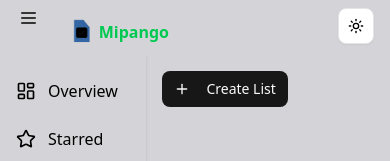
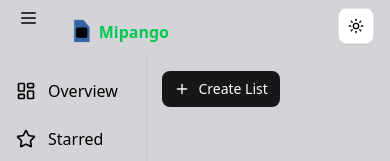
Before and after one commit to Nthumo/mipango, a Next.js app: page / in a window 390 px wide. Shown: the top 161 px of the page. Built offline with nearby package versions, Linux system fonts and the light colour scheme.

Commit message:
fixed createtask

```diff
--- a/app/components-mipango/createlist.tsx
+++ b/app/components-mipango/createlist.tsx
@@ -33,7 +33,7 @@ export default function CreateListModal({ onCreate }: Props) {
     <Dialog open={open} onOpenChange={setOpen}>
       <DialogTrigger asChild>
         <Button>
-          <Plus className="mr-2" />
+          <Plus className="md:mr-2" />
           Create List
         </Button>
       </DialogTrigger>
@@ -45,6 +45,7 @@ export default function CreateListModal({ onCreate }: Props) {
           placeholder="Enter list name"
           value={listTitle}
           onChange={e => setListTitle(e.target.value)}
+          onKeyDown={e => e.key === 'Enter' && handleCreate()}
         />
         <DialogFooter>
           <Button onClick={handleCreate}>Create</Button>
--- a/app/overview/page.tsx
+++ b/app/overview/page.tsx
@@ -90,7 +90,10 @@ export default function OverViewPage() {
     <Layout>
 
       {/* Task Lists Display */}
-      <CreateListModal onCreate={createTaskList}/>
+      <div className="flex justify-between">
+
+        <CreateListModal onCreate={createTaskList}/>
+      </div>
       <div className="grid grid-cols-1 md:grid-cols-2 lg:grid-cols-3 gap-4 mt-6">
         {taskLists.map(list => (
           <Card key={list.id}>
```
